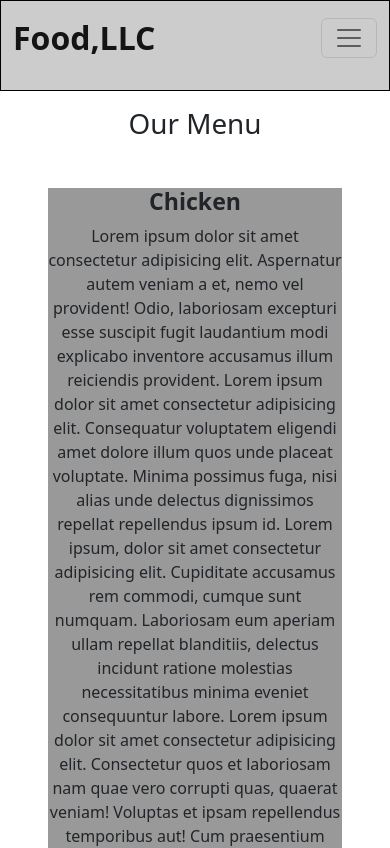
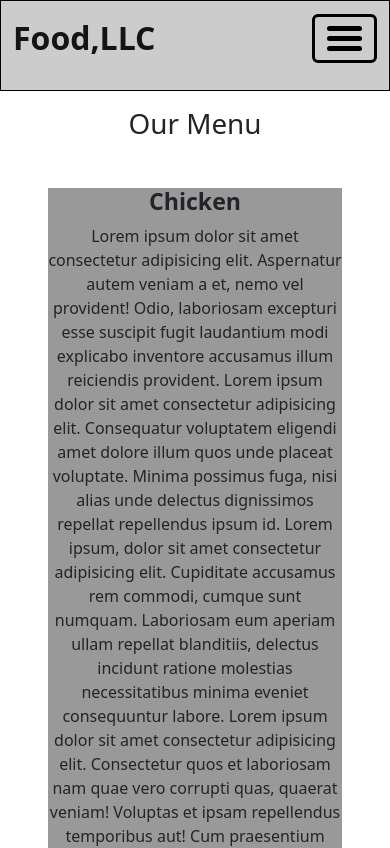
Before and after one commit to abdelrhman-shibl44/module3-solution, a plain HTML site: page index.html in a window 390 px wide. Shown: the top 848 px of the page. Drawn offline with nearby package versions, Linux system fonts and the light colour scheme.

Commit message:
edit menu-bar

```diff
--- a/css/style.css
+++ b/css/style.css
@@ -25,6 +25,33 @@
 
 #navbarSupportedContent li {
     border: 1px solid #000
+}
+
+.navbar-toggler {
+    border: 3px solid #000;
+    color: #000
+}
+
+.navbar-toggler:focus {
+    border-color: #fff;
+    color: transparent
+}
+
+.navbar-toggler-icon {
+    display: none;
+}
+
+.navbar-toggler-bar {
+    display: block;
+    margin: 5px 0;
+    width: 35px;
+    height: 5px;
+    background-color: #000;
+    border-radius: 10px;
+}
+
+.navbar-toggler:focus .navbar-toggler-bar {
+    background-color: #fff
 }
 
 section {
--- a/index.html
+++ b/index.html
@@ -8,7 +8,7 @@
     <title>module3-solution</title>
     <link rel="stylesheet" href="https://cdn.jsdelivr.net/npm/bootstrap@5.2.0/dist/css/bootstrap.min.css"
         integrity="sha384-gH2yIJqKdNHPEq0n4Mqa/HGKIhSkIHeL5AyhkYV8i59U5AR6csBvApHHNl/vI1Bx" crossorigin="anonymous">
-    <link rel="stylesheet" href="">
+    <link rel="stylesheet" href="css/style.css">
     <link rel="stylesheet" href="https://abdelrhman-shibl44.github.io/module3-solution/css/style.css">
 </head>
 
@@ -20,6 +20,9 @@
                 data-bs-target="#navbarSupportedContent" aria-controls="navbarSupportedContent" aria-expanded="false"
                 aria-label="Toggle navigation">
                 <span class="navbar-toggler-icon"></span>
+                <span class="navbar-toggler-bar"></span>
+                <span class="navbar-toggler-bar"></span>
+                <span class="navbar-toggler-bar"></span>
             </button>
         </div>
     </nav>
```
